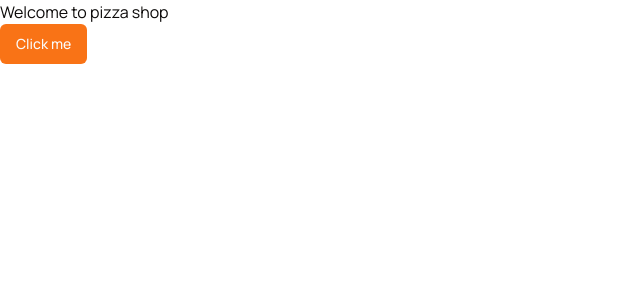
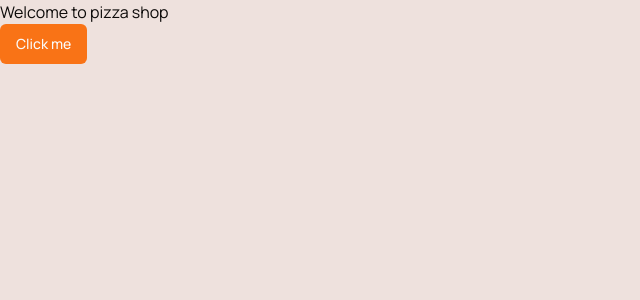
Before and after one commit to saurabhjaykar1603/pizza-slice, a Next.js app: page / in a window 1280 px wide. Shown: the top 300 px of the page, without its empty margins (0-640 px from the left). Built offline with nearby package versions, Linux system fonts and the light colour scheme.

Commit message:
body background color change

```diff
--- a/src/app/globals.css
+++ b/src/app/globals.css
@@ -15,7 +15,7 @@ body {
 
 @layer base {
   :root {
-    --background: 0 0% 100%;
+    --background: 15,33%, 90%;
     --foreground: 20 14.3% 4.1%;
     --card: 0 0% 100%;
     --card-foreground: 20 14.3% 4.1%;
```
